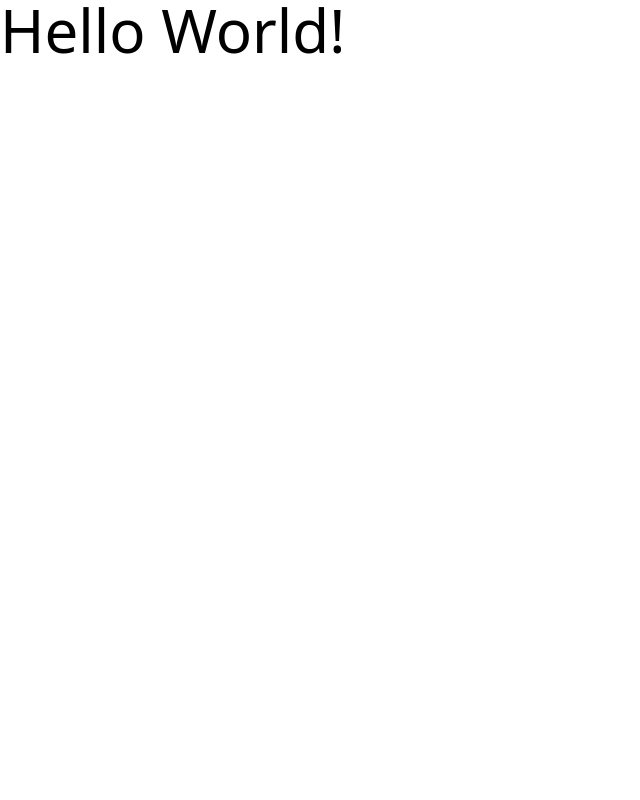
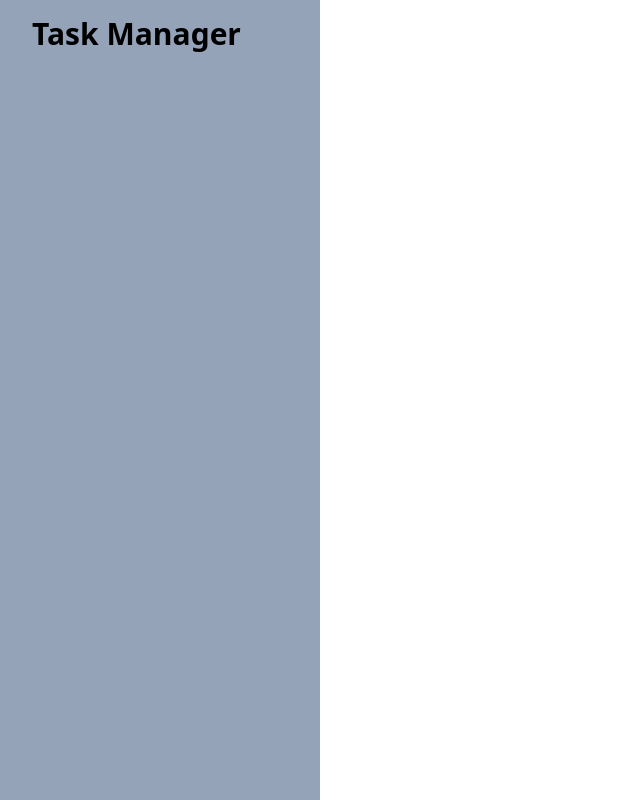
Before and after one commit to simoneclr/task-management-board, a React (Create React App) app: page / in a window 1280 px wide. Shown: the whole page, without its empty margins (0-640 px from the left). Built offline with nearby package versions, Linux system fonts and the light colour scheme.

Commit message:
Add side menu

```diff
--- a/src/App.tsx
+++ b/src/App.tsx
@@ -1,9 +1,16 @@
 import React from 'react';
+
+import Sidebar from './components/sidebar/Sidebar';
 
 function App() {
   return (
-    <div className="text-6xl">
-      Hello World!
+    <div className="h-screen">
+
+      <Sidebar/>
+
+      <main>
+
+      </main>
     </div>
   );
 }
--- /dev/null
+++ b/src/components/sidebar/Sidebar.tsx
@@ -0,0 +1,13 @@
+// Displays the side menu
+function Sidebar() {
+	return (
+		<div className="flex flex-col px-8 py-4 h-full w-80 bg-slate-400">
+			<span className="text-3xl font-bold">
+				{/* Logo goes here */}
+				Task Manager
+			</span>
+		</div>
+	)
+}
+
+export default Sidebar
```
